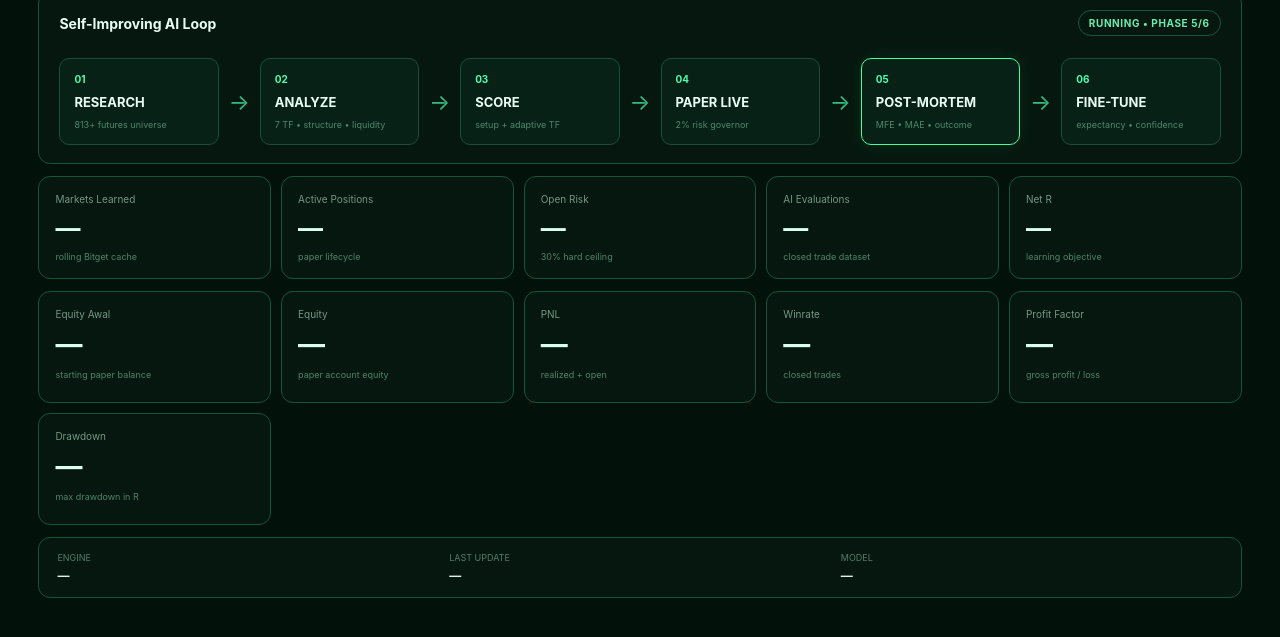
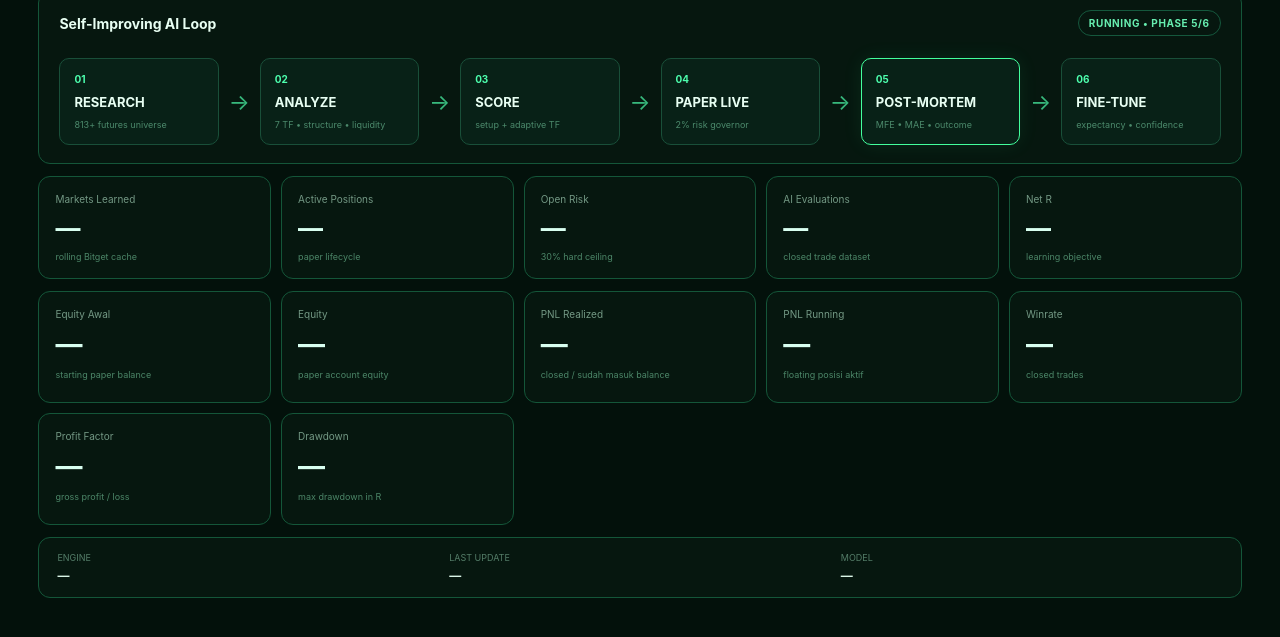
Before and after one commit to tradingakun871-jpg/web3-crypto-futures-ai, a website: page public/index.html in a window 1280 px wide. Shown: the part 159-796 px from the top of the page. Drawn offline with Linux system fonts and the light colour scheme; no server answers.

Commit message:
Split realized and running PnL on dashboard

```diff
--- a/public/index.html
+++ b/public/index.html
@@ -55,7 +55,7 @@
   <section class="kpis performance">
     <article><label>Equity Awal</label><strong id="startingEquity">—</strong><em>starting paper balance</em></article>
     <article><label>Equity</label><strong id="equity">—</strong><em>paper account equity</em></article>
-    <article><label>PNL</label><strong id="pnl">—</strong><em>realized + open</em></article>
+    <article><label>PNL Realized</label><strong id="realizedPnl">—</strong><em>closed / sudah masuk balance</em></article><article><label>PNL Running</label><strong id="runningPnl">—</strong><em>floating posisi aktif</em></article>
     <article><label>Winrate</label><strong id="winrate">—</strong><em>closed trades</em></article>
     <article><label>Profit Factor</label><strong id="profitFactor">—</strong><em>gross profit / loss</em></article>
     <article><label>Drawdown</label><strong id="drawdown">—</strong><em>max drawdown in R</em></article>
```
